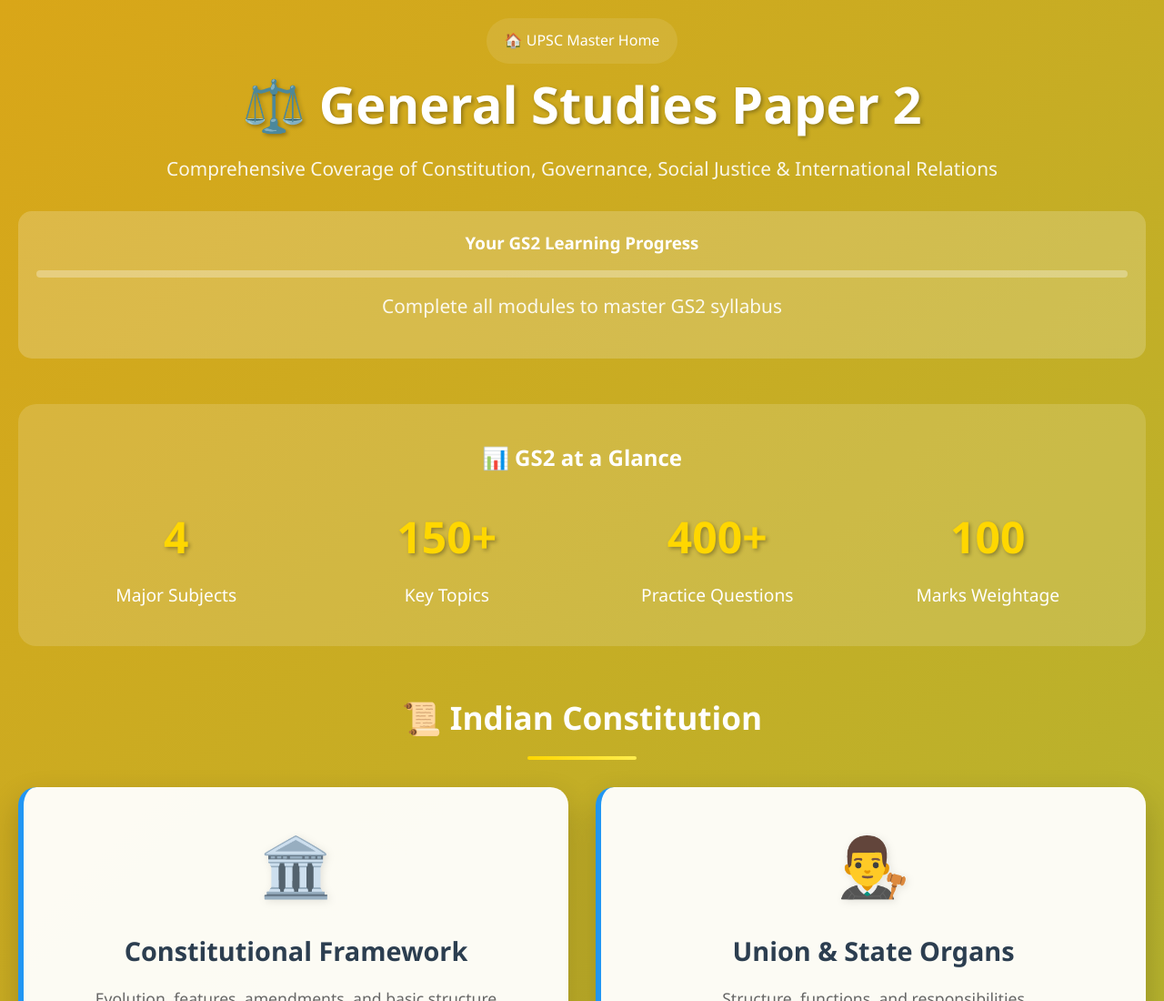
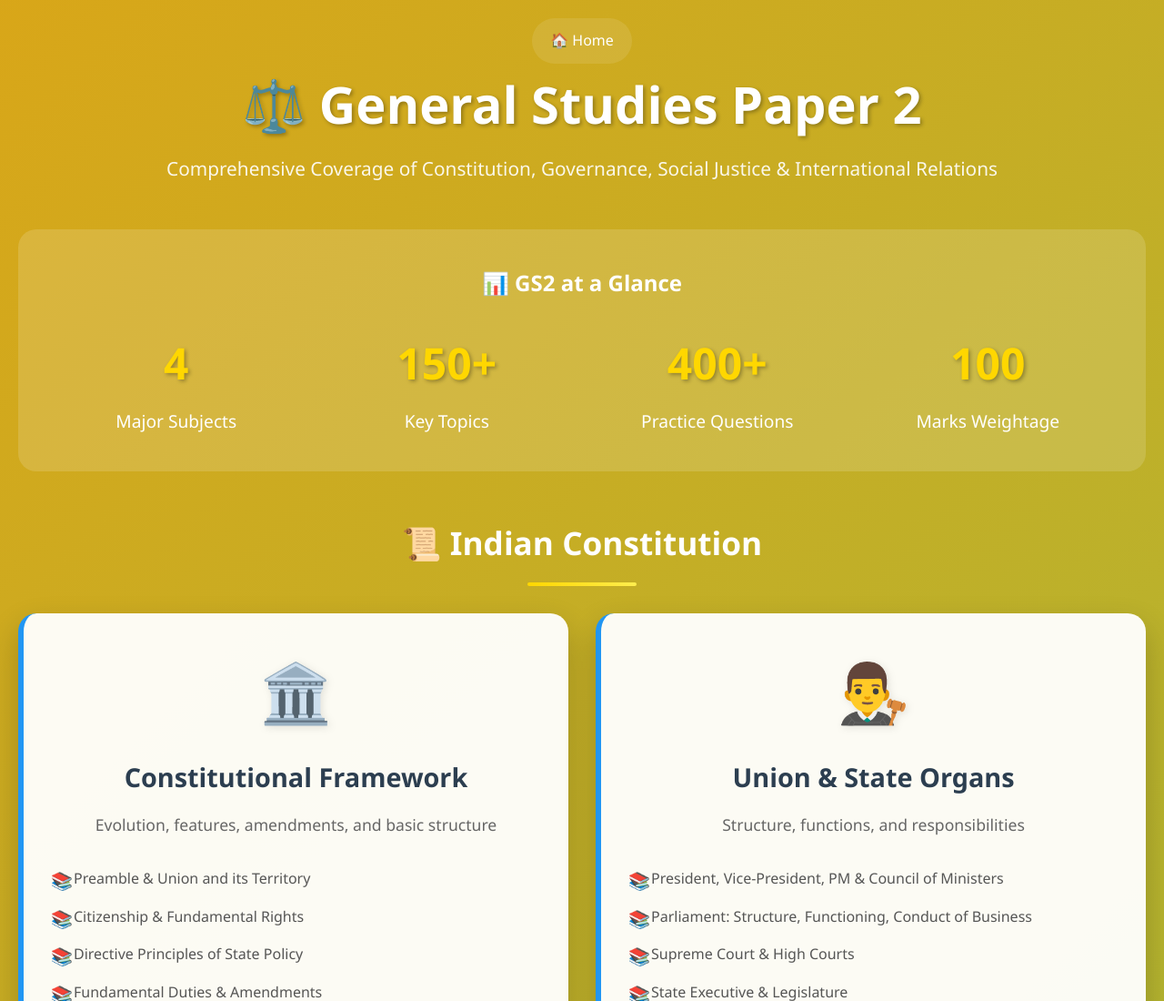
Before and after one commit to vishalkumarx/upscmaster, a plain HTML site: page gs2.html in a window 1280 px wide. Shown: the top 1100 px of the page at 91% size. Drawn offline with Linux system fonts and the light colour scheme.

Commit message:
Update gs2.html

```diff
--- a/gs2.html
+++ b/gs2.html
@@ -390,17 +390,11 @@
 <body>
     <div class="container">
         <header class="header">
-            <a href="#" class="breadcrumb" onclick="showNotification('Returning to Main Page')">🏠 UPSC Master Home</a>
+            <a href="#" class="breadcrumb" onclick="showNotification('Returning to Main Page')">🏠 Home</a>
             <h1>⚖️ General Studies Paper 2</h1>
             <p>Comprehensive Coverage of Constitution, Governance, Social Justice & International Relations</p>
 
-            <div class="progress-indicator">
-                <h3>Your GS2 Learning Progress</h3>
-                <div class="progress-bar">
-                    <div class="progress-fill"></div>
-                </div>
-                <p>Complete all modules to master GS2 syllabus</p>
-            </div>
+
         </header>
 
         <section class="stats-section">
```
